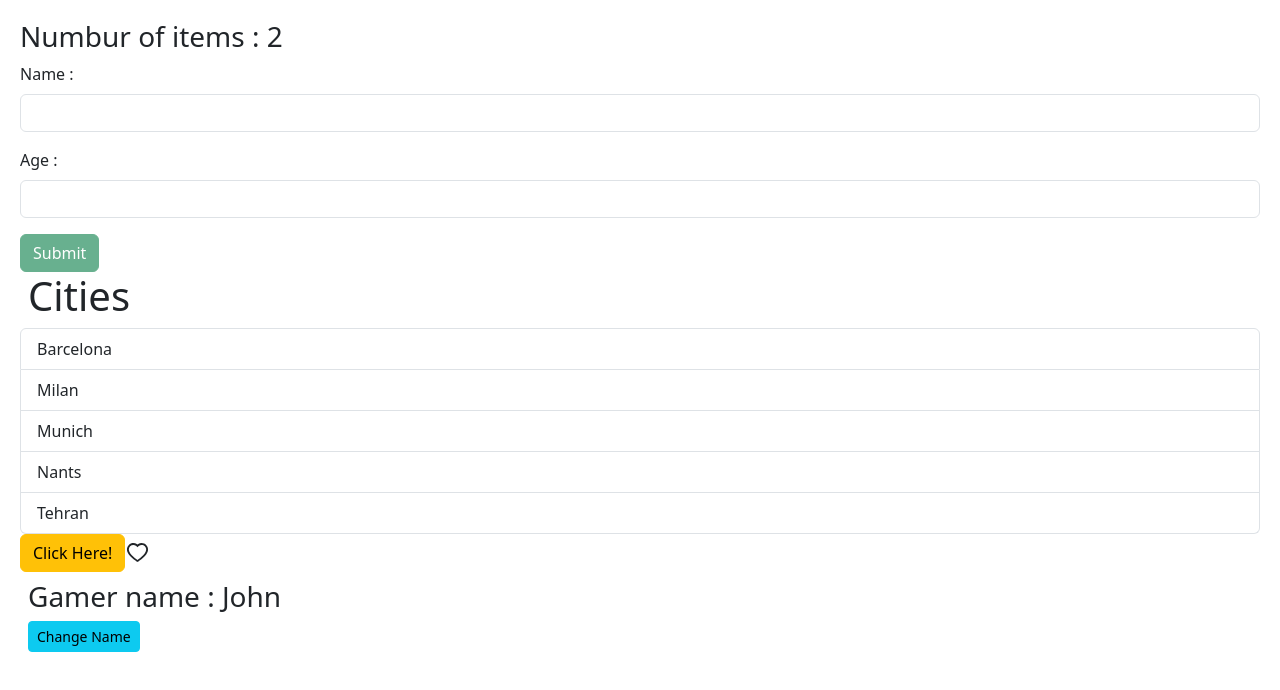
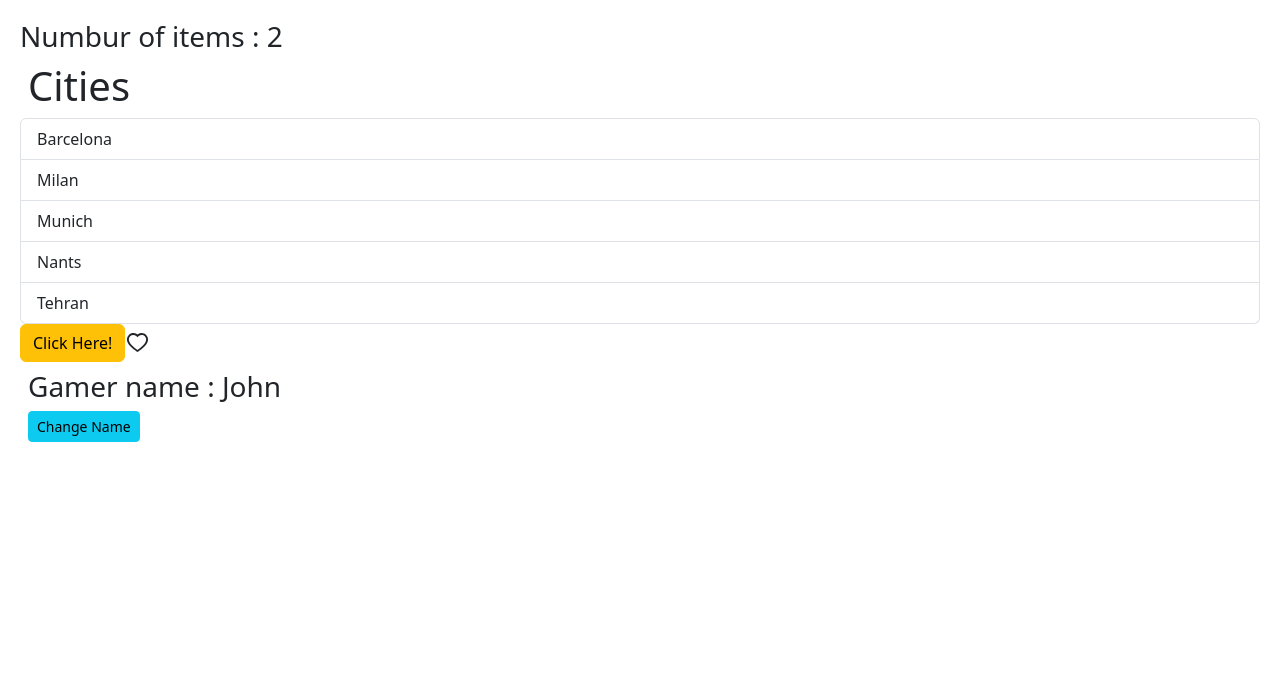
Before and after one commit to BehzadAminiPour/React-TS-Vite, a React (Vite) app: page / in a window 1280 px wide. Shown: the top 690 px of the page. Built offline with nearby package versions, Linux system fonts and the light colour scheme.

Commit message:
Create FormPage

```diff
--- a/src/App.tsx
+++ b/src/App.tsx
@@ -2,6 +2,7 @@ import { BrowserRouter, Routes, Route } from "react-router-dom";
 import { useState } from "react";
 import CartPage from "./pages/CartPage";
 import NameListPage from "./pages/NameListPage";
+import FormPage from "./pages/FormPage";
 import Alert from "./components/Alert";
 import Button from "./components/Button";
 import ListGroup from "./components/ListGroup";
@@ -9,7 +10,6 @@ import Like from "./components/Like";
 import Navbar from "./components/Navbar";
 
 import Game from "./components/Game";
-import Form from "./components/Form";
 
 function App() {
   const [cartItems, setCartItems] = useState(["product 1", "product 2"]);
@@ -42,10 +42,10 @@ function App() {
           }
         />
         <Route path="/namelist" element={<NameListPage />} />
+        <Route path="/form" element={<FormPage />} />
       </Routes>
       <Navbar items={cartItems.length} />
 
-      <Form />
       <ListGroup cities={cities} heading="Cities" onSelectCity={handleSelect} />
       {showAlert && (
         <Alert onClick={() => setShowAlert(false)}>
```
